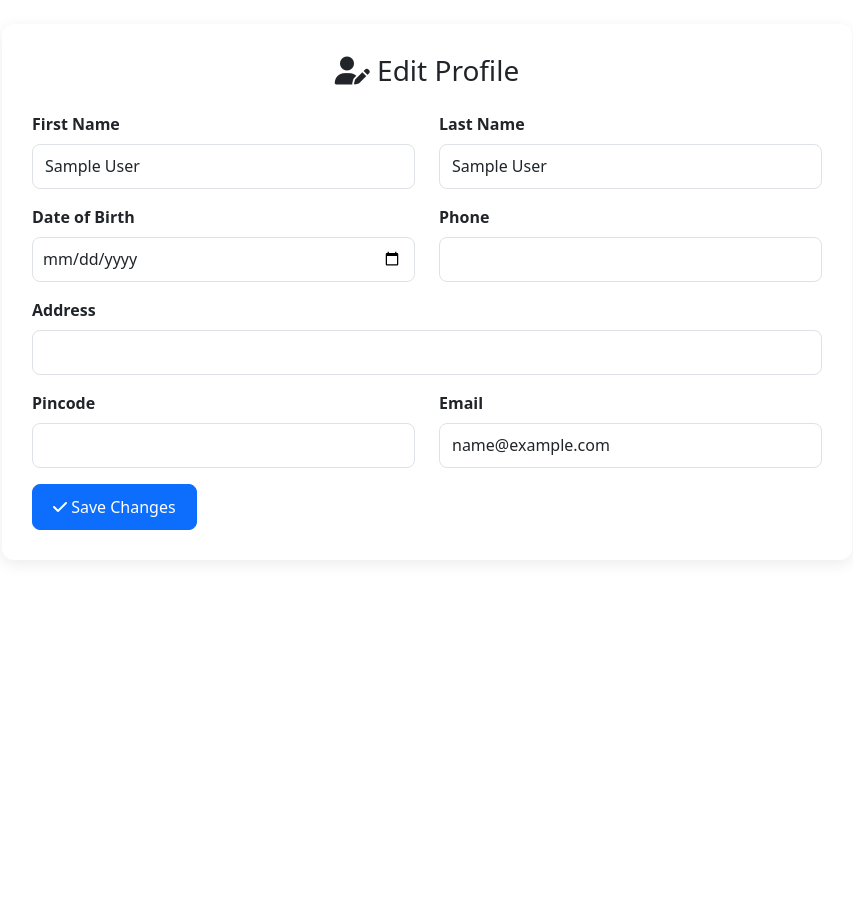
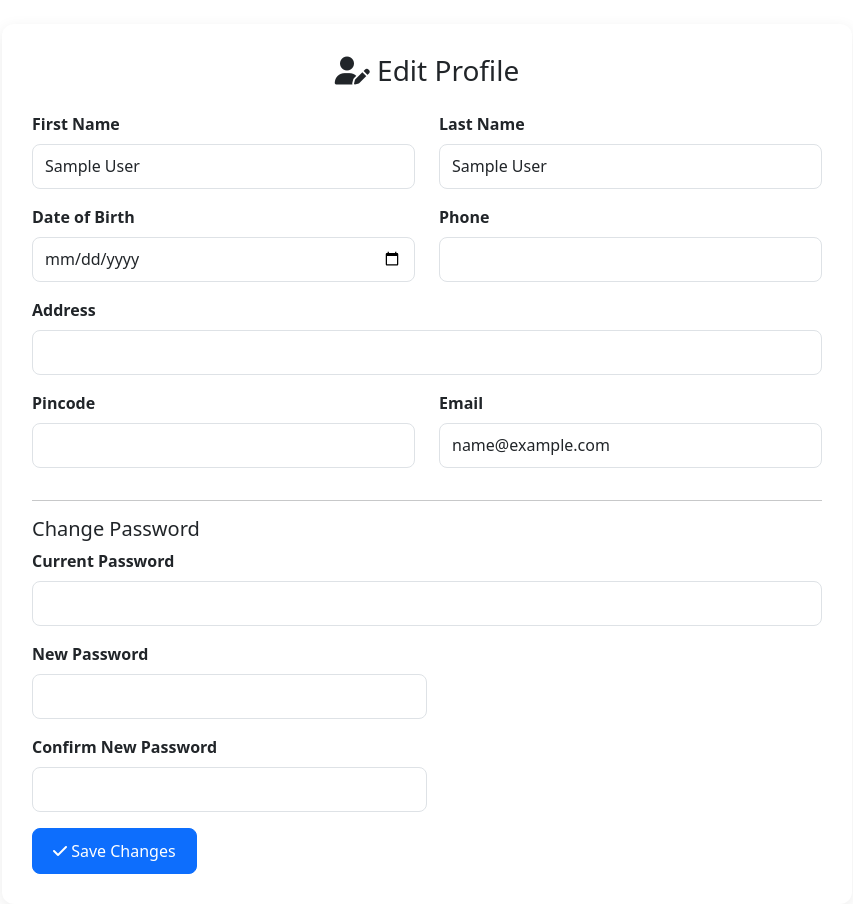
Before and after one commit to jaimini15/gift-shop-website, a PHP site: page /AdminPanel/admin/edit_admin_profile.php in a window 1280 px wide. Shown: the whole page, without its empty margins (213-1066 px from the left). Before the commit the page ends 561 px from the top, so only its background shows below. Run offline with PHP 8.4, Linux system fonts and the light colour scheme; the visitor is signed in with stand-in values (Sample User, id 1).

Commit message:
Update edit_admin_profile.php

```diff
--- a/AdminPanel/admin/edit_admin_profile.php
+++ b/AdminPanel/admin/edit_admin_profile.php
@@ -16,7 +16,9 @@ $admin = mysqli_fetch_assoc(mysqli_query(
     "SELECT * FROM user_details WHERE User_Id = $admin_id LIMIT 1"
 ));
 
-// Update profile
+$error = "";
+
+// Update profile + password
 if (isset($_POST['update'])) {
 
     $fname   = mysqli_real_escape_string($connection, $_POST['fname']);
@@ -27,9 +29,44 @@ if (isset($_POST['update'])) {
     $pincode = mysqli_real_escape_string($connection, $_POST['pincode']);
     $email   = mysqli_real_escape_string($connection, $_POST['email']);
 
-    $update = "
-        UPDATE user_details
-        SET
+    // Password fields
+    $current_password = $_POST['current_password'];
+    $new_password     = $_POST['new_password'];
+    $confirm_password = $_POST['confirm_password'];
+
+    // Get current DB password (PLAIN TEXT)
+    $db_pass = $admin['Password'];
+
+    // If user entered any password field
+    if (!empty($current_password) || !empty($new_password) || !empty($confirm_password)) {
+
+        // ❌ Plain Text Compare
+        if ($current_password !== $db_pass) {
+            $error = "Current password is incorrect!";
+        }
+        elseif ($new_password !== $confirm_password) {
+            $error = "New Password and Confirm Password do not match!";
+        }
+        else {
+            // ✔ Save new password as plain text
+            $plain_pass = mysqli_real_escape_string($connection, $new_password);
+
+            $password_update = mysqli_query(
+                $connection,
+                "UPDATE user_details SET Password='$plain_pass' WHERE User_Id=$admin_id"
+            );
+
+            if (!$password_update) {
+                $error = "Failed to update password!";
+            }
+        }
+    }
+
+    if (empty($error)) {
+
+        $update = mysqli_query(
+            $connection,
+            "UPDATE user_details SET
                 First_Name='$fname',
                 Last_Name='$lname',
                 DOB='$dob',
@@ -37,14 +74,15 @@ if (isset($_POST['update'])) {
                 Address='$address',
                 Pincode='$pincode',
                 Email='$email'
-        WHERE User_Id=$admin_id
-    ";
+            WHERE User_Id=$admin_id"
+        );
 
-    if (mysqli_query($connection, $update)) {
+        if ($update) {
             header("Location: ../layout.php?view=admin_profile&success=Profile updated successfully");
             exit;
         } else {
             $error = "Error updating profile.";
+        }
     }
 }
 ?>
@@ -68,13 +106,6 @@ if (isset($_POST['update'])) {
     box-shadow: 0 4px 15px rgba(0,0,0,0.08);
 }
 
-.section-title {
-    font-size: 22px;
-    font-weight: 700;
-    margin-bottom: 20px;
-    color: #333;
-}
-
 .form-label {
     font-weight: 600;
 }
@@ -88,15 +119,6 @@ if (isset($_POST['update'])) {
     padding: 10px 20px;
     font-size: 16px;
     border-radius: 8px;
-}
-
-.btn-secondary {
-    padding: 10px 20px;
-    border-radius: 8px;
-}
-
-input[type="date"] {
-    padding-left: 10px;
 }
 </style>
 </head>
@@ -120,51 +142,61 @@ input[type="date"] {
             <div class="row">
                 <div class="col-md-6 mb-3">
                     <label class="form-label">First Name</label>
-                    <input type="text" name="fname" class="form-control"
-                           value="<?php echo $admin['First_Name']; ?>" required>
+                    <input type="text" name="fname" class="form-control" value="<?php echo $admin['First_Name']; ?>" required>
                 </div>
 
                 <div class="col-md-6 mb-3">
                     <label class="form-label">Last Name</label>
-                    <input type="text" name="lname" class="form-control"
-                           value="<?php echo $admin['Last_Name']; ?>" required>
+                    <input type="text" name="lname" class="form-control" value="<?php echo $admin['Last_Name']; ?>" required>
                 </div>
 
                 <div class="col-md-6 mb-3">
                     <label class="form-label">Date of Birth</label>
-                    <input type="date" name="dob" class="form-control"
-                           value="<?php echo $admin['DOB']; ?>">
+                    <input type="date" name="dob" class="form-control" value="<?php echo $admin['DOB']; ?>">
                 </div>
 
                 <div class="col-md-6 mb-3">
                     <label class="form-label">Phone</label>
-                    <input type="text" name="phone" class="form-control"
-                           value="<?php echo $admin['Phone']; ?>">
+                    <input type="text" name="phone" class="form-control" value="<?php echo $admin['Phone']; ?>">
                 </div>
 
                 <div class="col-md-12 mb-3">
                     <label class="form-label">Address</label>
-                    <input type="text" name="address" class="form-control"
-                           value="<?php echo $admin['Address']; ?>">
+                    <input type="text" name="address" class="form-control" value="<?php echo $admin['Address']; ?>">
                 </div>
 
                 <div class="col-md-6 mb-3">
                     <label class="form-label">Pincode</label>
-                    <input type="text" name="pincode" class="form-control"
-                           value="<?php echo $admin['Pincode']; ?>">
+                    <input type="text" name="pincode" class="form-control" value="<?php echo $admin['Pincode']; ?>">
                 </div>
 
                 <div class="col-md-6 mb-3">
                     <label class="form-label">Email</label>
-                    <input type="email" name="email" class="form-control"
-                           value="<?php echo $admin['Email']; ?>" required>
+                    <input type="email" name="email" class="form-control" value="<?php echo $admin['Email']; ?>" required>
                 </div>
+            </div>
+
+            <hr>
+            <h5 class="mt-3">Change Password</h5>
+
+            <div class="col-md-12 mb-3">
+                <label class="form-label">Current Password</label>
+                <input type="password" name="current_password" class="form-control">
+            </div>
+
+            <div class="col-md-6 mb-3">
+                <label class="form-label">New Password</label>
+                <input type="password" name="new_password" class="form-control">
+            </div>
+
+            <div class="col-md-6 mb-3">
+                <label class="form-label">Confirm New Password</label>
+                <input type="password" name="confirm_password" class="form-control">
             </div>
 
             <button type="submit" name="update" class="btn btn-primary">
                 <i class="fa-solid fa-check"></i> Save Changes
             </button>
-            </div>
 
         </form>
     </div>
```
Lines whose indentation alone changed are shown as unchanged.
